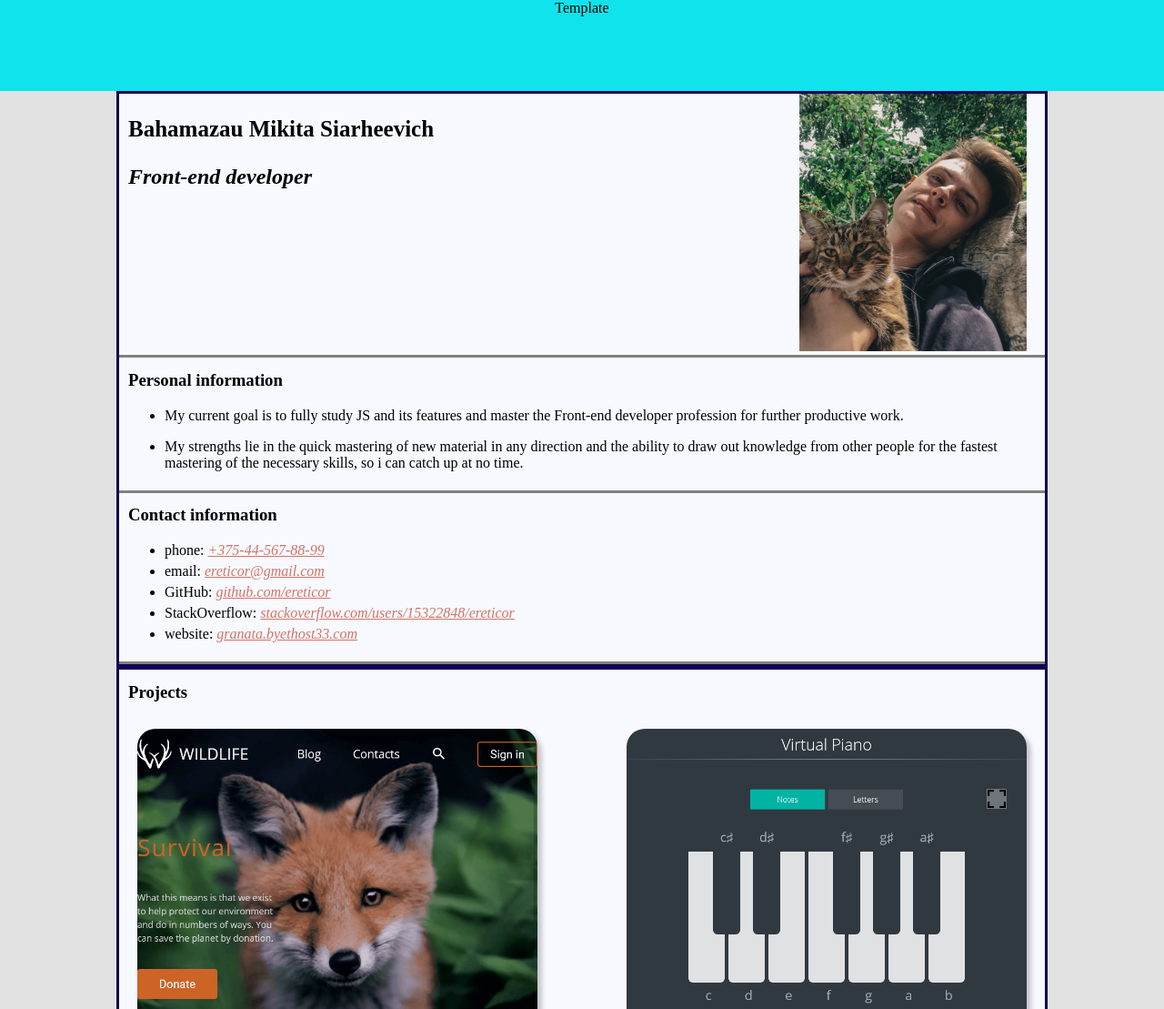
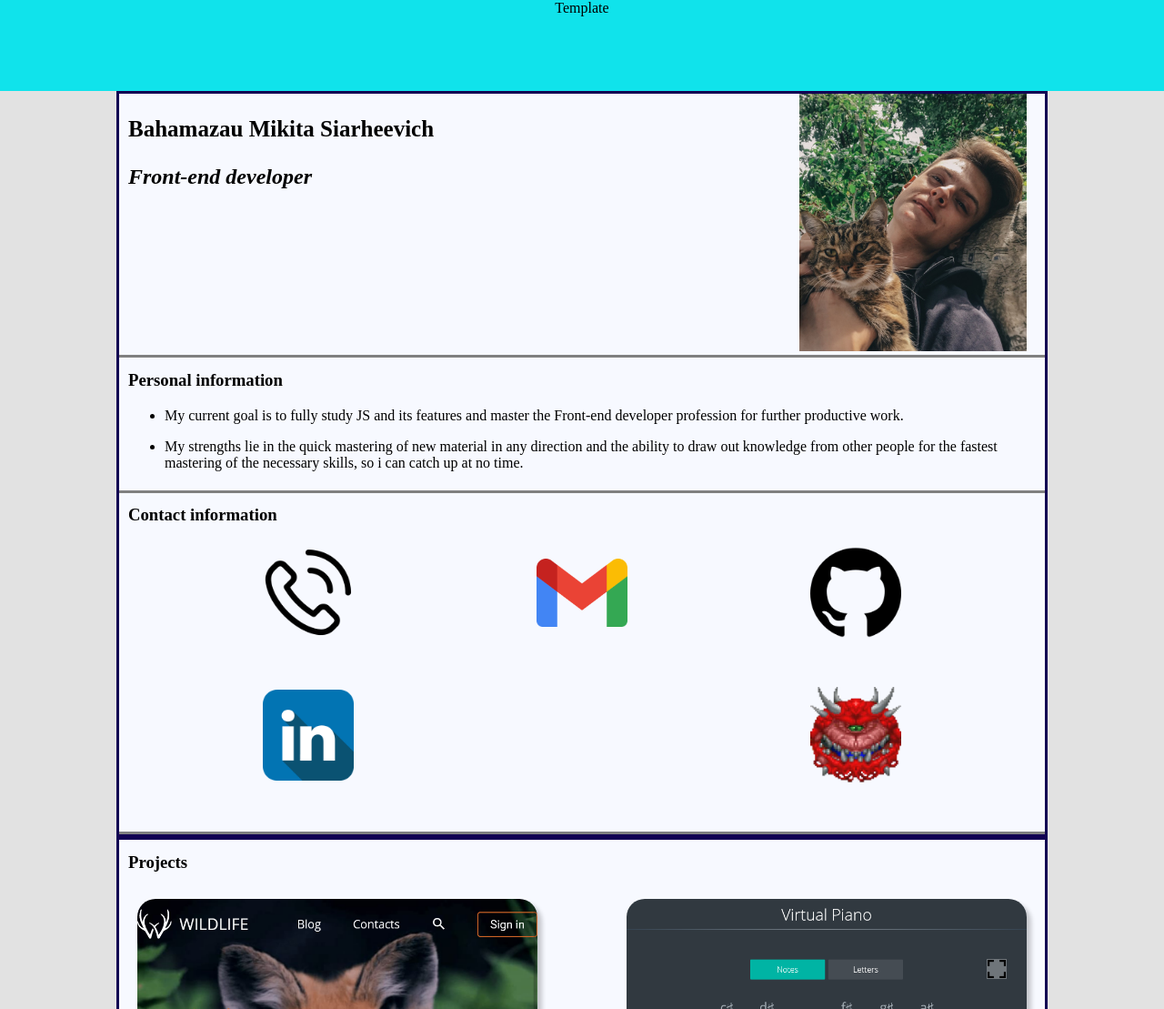
Before and after one commit to ereticor/rsschool-cv, a plain HTML site: page index.html in a window 1280 px wide. Shown: the top 1109 px of the page at 91% size. Drawn offline with Linux system fonts and the light colour scheme.

Commit message:
refactor: change contact info appearance

```diff
--- a/index.html
+++ b/index.html
@@ -41,12 +41,32 @@
           </article>
         <article class="about__contacts">
           <h3 class="article-header">Contact information</h3>
-          <ul>
-            <li>phone: <a href="tel:+375-44-567-88-99">+375-44-567-88-99</a></li>
-            <li>email: <a href="mailto:ereticor@gmail.com">ereticor@gmail.com</a></li>
-            <li>GitHub: <a href="https://github.com/ereticor" target="_blank">github.com/ereticor</a></li>
-            <li>StackOverflow: <a href="https://stackoverflow.com/users/15322848/ereticor" target="_blank">stackoverflow.com/users/15322848/ereticor</a></li>
-            <li>website: <a href="http://granata.byethost33.com" target="_blank">granata.byethost33.com</a></li>
+          <ul class="contacts__list">
+            <li class="contacts__list_item">
+              <a href="tel:+375-44-567-88-99" class="contacts_item_link">
+                <img src="./docs/contacts/phone.webp" alt="phone number" class="link_img">
+              </a>
+            </li>
+            <li class="contacts__list_item">
+              <a href="mailto:ereticor@gmail.com" class="contacts_item_link">
+                <img src="./docs/contacts/gmail.webp" alt="mail" class="link_img">
+              </a>
+            </li>
+            <li class="contacts__list_item">
+              <a href="https://github.com/ereticor" class="contacts_item_link" target="_blank">
+                <img src="./docs/contacts/github.webp" alt="github" class="link_img">
+              </a>
+            </li>
+            <li class="contacts__list_item">
+              <a href="https://www.linkedin.com/in/ereticor/" class="contacts_item_link" target="_blank">
+                <img src="./docs/contacts/linkedin.webp" alt="linkedin" class="link_img">
+              </a>
+            </li>
+            <li class="contacts__list_item">
+              <a href="http://granata.byethost33.com" class="contacts_item_link" target="_blank">
+                <img src="./docs/contacts/personal.webp" alt="personal site" class="link_img">
+              </a>
+            </li>
           </ul>
         </article>
       </section>
--- a/style.css
+++ b/style.css
@@ -72,6 +72,25 @@ article {
     max-width: 250px;
     width: 100%;
     margin-right: 20px;
+}
+
+.contacts__list {
+  display: flex;
+  flex-wrap: wrap;
+  justify-content: space-between;
+  padding: 0;
+  margin: 0 5%;
+}
+.contacts__list_item {
+  display: flex;
+  flex: 0 1 33%;
+  align-items: center;
+  justify-content: center;
+  list-style: none;
+  margin-bottom: 5%;
+}
+.link_img {
+  max-width: 100px;
 }
 
 .experience {
```
Also changed, not shown: docs/contacts/github.webp (added), docs/contacts/gmail.webp (added), docs/contacts/linkedin.webp (added), docs/contacts/personal.webp (added), docs/contacts/phone.webp (added).
